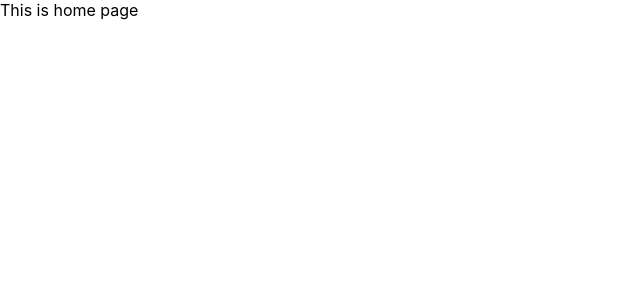
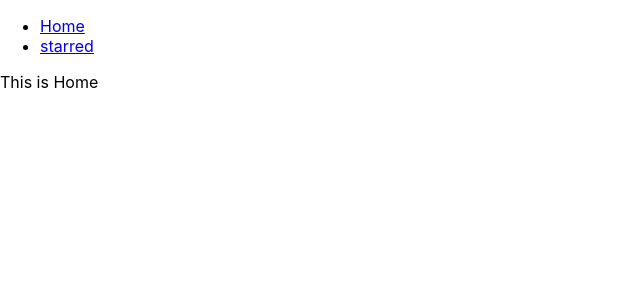
Before and after one commit to B-Thanish/Box-office, a React (Create React App) app: page / in a window 1280 px wide. Shown: the top 300 px of the page, without its empty margins (0-640 px from the left). Built offline with nearby package versions, Linux system fonts and the light colour scheme.

Commit message:
added navbar and created page components

```diff
--- a/src/App.jsx
+++ b/src/App.jsx
@@ -1,19 +1,28 @@
 import React from 'react';
 import { Switch, Route } from 'react-router-dom';
 
+import Navs from './components/Navs';
+import Home from './pages/Home';
+import Starred from './pages/Starred';
+
 function App() {
   return (
+    <div>
+      <Navs />
       <Switch>
         <Route exact path="/">
-        This is home page
+          <Home />
         </Route>
 
         <Route exact path="/starred">
-        This is starred
+          <Starred />
         </Route>
 
-      <Route>This is 404 page</Route>
+        <Route>
+          <div>Not Found</div>
+        </Route>
       </Switch>
+    </div>
   );
 }
 
--- /dev/null
+++ b/src/components/Navs.jsx
@@ -0,0 +1,23 @@
+/* eslint-disable array-callback-return */
+import React from 'react';
+import { Link } from 'react-router-dom';
+
+const LINKS = [
+  { to: '/', text: 'Home' },
+  { to: '/starred', text: 'starred' },
+];
+function Navs() {
+  return (
+    <div>
+      <ul>
+        {LINKS.map(item => (
+          <li key={item.to}>
+            <Link to={item.to}>{item.text}</Link>
+          </li>
+        ))}
+      </ul>
+    </div>
+  );
+}
+
+export default Navs;
--- /dev/null
+++ b/src/pages/Home.jsx
@@ -0,0 +1,7 @@
+import React from 'react';
+
+function Home() {
+  return <div>This is Home</div>;
+}
+
+export default Home;
--- /dev/null
+++ b/src/pages/Starred.jsx
@@ -0,0 +1,7 @@
+import React from 'react';
+
+function Starred() {
+  return <div>This is Starred</div>;
+}
+
+export default Starred;
```
Lines whose indentation alone changed are shown as unchanged.
